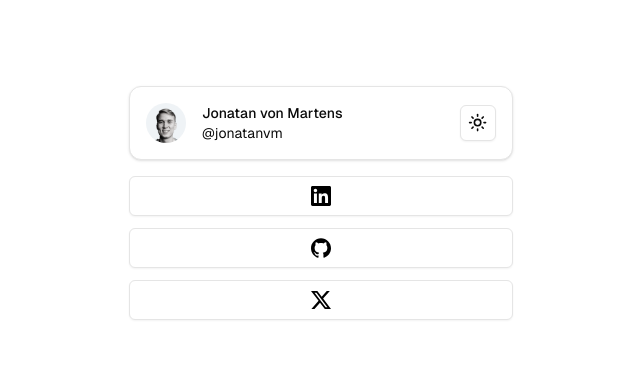
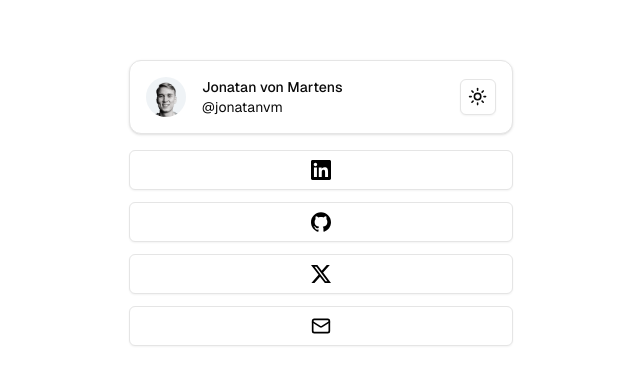
Before and after one commit to jonatanvm/jonatanvm, a Next.js app: page / in a window 1280 px wide. Shown: the part 197-582 px from the top of the page, without its empty margins (319-959 px from the left). Built offline with nearby package versions, Linux system fonts and the light colour scheme.

Commit message:
feat: add email

```diff
--- a/src/app/page.tsx
+++ b/src/app/page.tsx
@@ -8,6 +8,7 @@ import { LinkedInIcon } from "@/components/icons/linkedIn-icon";
 import { GithubIcon } from "@/components/icons/github-icon";
 import { TwitterIcon } from "@/components/icons/twitter-icon";
 import Image from "next/image";
+import { MailIcon } from "lucide-react";
 
 function SocialLink({ href, children }: PropsWithChildren<{ href: string }>) {
   return (
@@ -69,6 +70,11 @@ export default function Home() {
                 <TwitterIcon className="h-5 w-5" aria-label={"X.com"} />
               </SocialLink>
             </li>
+            <li>
+              <SocialLink href={"mailto:Jonatan <stepped_jays.0m@icloud.com>"}>
+                <MailIcon className="h-5 w-5" aria-label={"X.com"} />
+              </SocialLink>
+            </li>
           </ul>
         </div>
       </main>
```
